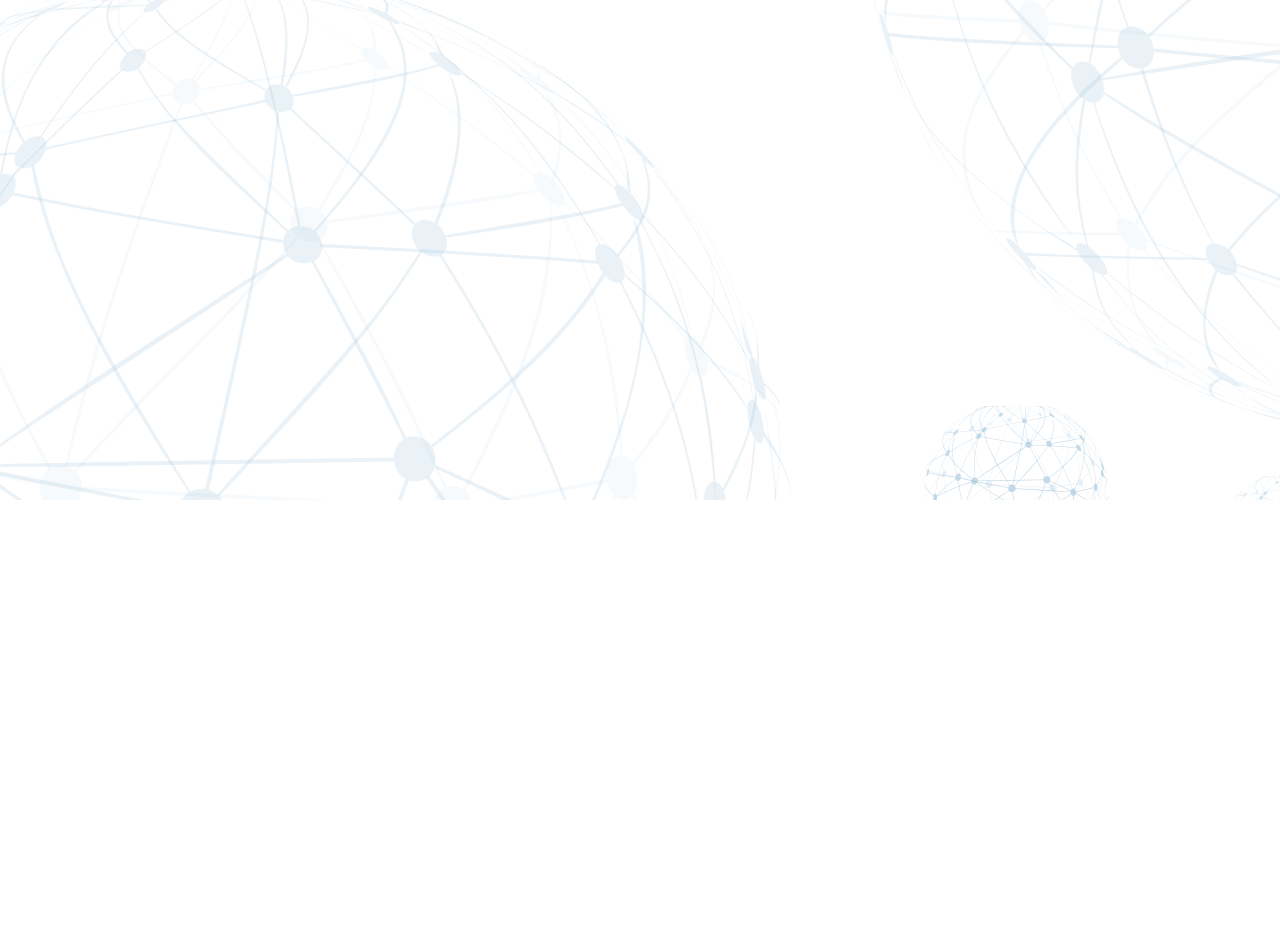
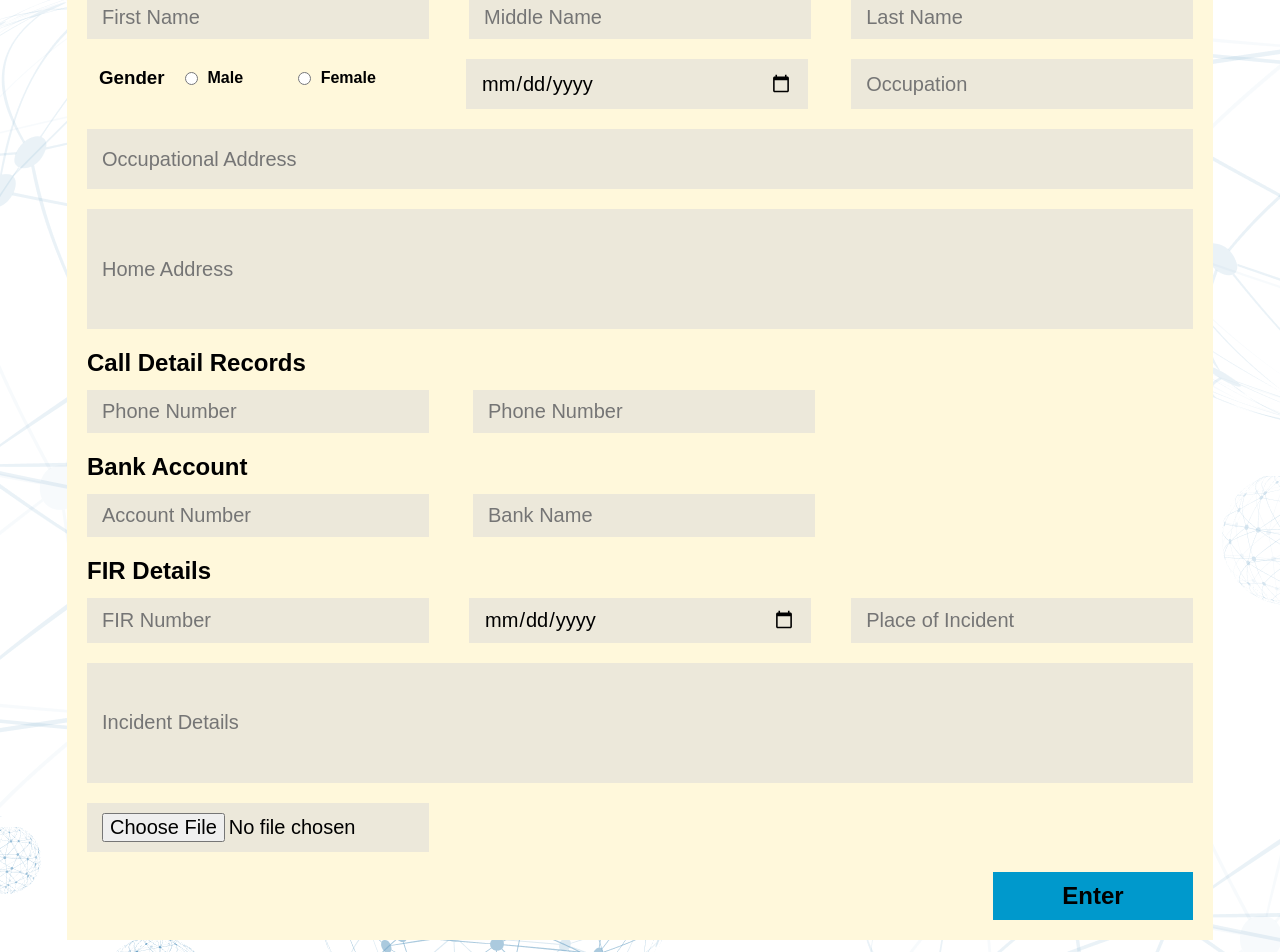
Before and after one commit to Alcyone47/Hackathon1.0_R, a React (Vite) app: page /enter in a window 1280 px wide. Shown: the part 300-1252 px from the top of the page. Before the commit the page ends 800 px from the top, so only its background shows below. Built offline with nearby package versions, Linux system fonts and the light colour scheme.

Commit message:
Almost complete

```diff
--- a/src/css/Enter.css
+++ b/src/css/Enter.css
@@ -9,4 +9,138 @@
     width: auto;
     color: white;
     padding: 0 2vw;
+    margin-bottom: 50px;
 }
+
+.layout h2{
+    width: auto;
+    font-weight: bold;
+    color: black;
+    margin-top: 0;
+}
+
+.input__card{
+    width: 90%;
+    height: auto;
+    background-color: #fff8db;
+    padding: 20px;
+    display: flex;
+    flex-direction: column;
+}
+
+.fileBtn{
+    width: calc(30% - 20px);
+}
+
+.input__row{
+    display: flex;
+    flex-wrap: wrap;
+    justify-content: space-between;
+}
+
+input{
+    font-size: 1.25em;
+    transition: all 0.1s;
+    outline: transparent solid 2px;
+    border: none;
+    background-color: #d9d9d980;
+    padding: 0.5em 0.75em;
+    margin-bottom: 1em;
+}
+
+.row__item{
+    width: calc(30% - 20px);
+}
+
+.number__row{
+    display: flex;
+    flex-wrap: wrap;
+}
+
+.number__item{
+    width: calc(30% - 20px);
+    margin-right: 4%;
+}
+
+.oAddress{
+    width: 100%;
+    height: 2em;
+}
+
+.pAddress{
+    width: 100%;
+    height: 5em;
+}
+
+.gender__opt{
+    display: flex;
+    flex-direction: row;
+    align-items: center;
+}
+
+.gender__input{
+    width: calc(30% - 20px);
+    font-weight: 100;
+    color: white;
+    padding: 0.5em 0.75em;
+    margin-bottom: 2em;
+    display: flex;
+    flex-direction: row;
+    align-items: center;
+}
+
+.gender__input h3{
+    width: fit-content;
+    margin: 0px 20px 0 0;
+}
+
+.gender__input input{
+    width: fit-content;
+    margin: 0;
+}
+
+h4{
+    margin: 0 0 0 10px;
+}
+
+.radio__btn{
+    align-self: center;
+}
+
+input:hover{
+    outline: #ffd325 solid 2px;
+    border-radius: 2px;
+}
+
+input:focus{
+    outline: rgb(96, 96, 96) 2px solid;
+    border-radius: 3px;
+}
+
+.input__card button{
+    color: black;
+    font-weight: bold;
+    background-color: #0099CC;
+    width: auto;
+    align-self: flex-end;
+    border: none;
+    font-size: 1.5em;
+    width: 200px;
+    height: 2em;
+    transition: all 0.2s;
+}
+
+.input__card button:hover{
+    color: white;
+    font-weight: 100;
+    cursor: pointer;
+    transform: scale(1.05);
+    border-radius: 5px;
+}
+
+@media (max-width: 768px) {
+    .input__card input {
+        width: calc(100% - 10px);
+        margin: 10px;
+    }
+}
--- a/src/pages/Enter.jsx
+++ b/src/pages/Enter.jsx
@@ -8,6 +8,60 @@ function Enter(){
         <div className='layout'>
             <Top/>
             <Navigator/>
+            <h2>CASE DETAILS</h2>
+            <div className='input__card'>
+                <h2>Personal Information</h2>
+                <div className='input__row'>
+                    <input className='row__item' type="text" placeholder='First Name'/>
+                    <input className='row__item' type="text" placeholder='Middle Name'/>
+                    <input className='row__item' type="text" placeholder='Last Name' />
+                </div>
+                <div className='input__row'>
+                    <div className='gender__input'>
+                        <h3>Gender</h3>
+                        <div className='gender__opt'>
+                            <input className='radio__btn' type="radio" name="gender" id="gender" />
+                            <h4 className='radio__tag'>Male</h4>
+                        </div>
+                        <div className='gender__opt'>
+                            <input className='radio__btn' type="radio" name="gender" id="gender" />
+                            <h4 className='radio__tag'>Female</h4>
+                        </div>
+
+                    </div>
+                    <input className='row__item' type="date" name="" id="" />
+                    <input className='row__item' type="text" name="" id="" placeholder='Occupation' />
+                </div>
+                <div className='input__row'>
+                    <input className='oAddress' type="text" placeholder='Occupational Address' />
+                </div>
+                <div className='input__row'>
+                    <input className='pAddress' type="text" placeholder='Home Address'/>
+                </div>
+                <h2>Call Detail Records</h2>
+                <div className='number__row'>
+                    <input className='number__item' type="number" name="" id="" placeholder='Phone Number'/>
+                    <input className='number__item' type="number" name="" id="" placeholder='Phone Number'/>
+                </div>
+                <h2>Bank Account</h2>
+                <div className='number__row'>
+                    <input className='number__item' type="text" placeholder='Account Number'/>
+                    <input className='number__item' type="text" placeholder='Bank Name'/>
+                </div>
+                <h2>FIR Details</h2>
+                <div className='input__row'>
+                    <input className='row__item' type="text" placeholder='FIR Number'/>
+                    <input className='row__item' type="date" placeholder='Date of Incident'/>
+                    <input className='row__item' type="text" placeholder='Place of Incident'/>
+                </div>
+                <div className='input__row'>
+                    <input className='pAddress' type="text" name="" id="" placeholder='Incident Details'/>
+                </div>
+                <div className='input__row'>
+                    <input className='fileBtn' type="file" name="" id=""  data-buttonText='Upload FIR file'/>
+                </div>
+                <button className='submitBtn'>Enter</button>
+            </div>
         </div>
 
     )
```
